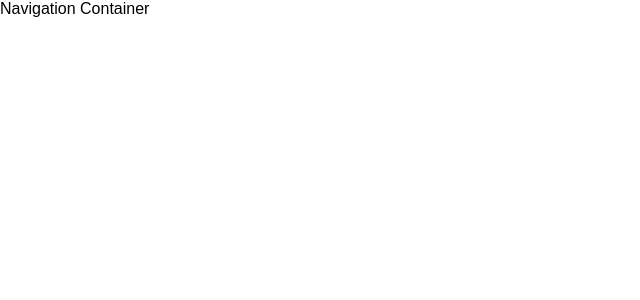
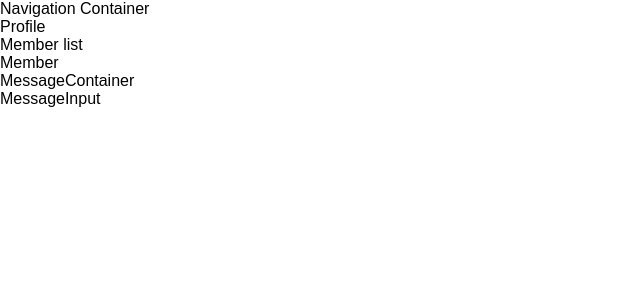
Before and after one commit to thienbao92/IDTMessaging, a React app: page / in a window 1280 px wide. Shown: the top 300 px of the page, without its empty margins (0-640 px from the left). Built offline with nearby package versions, Linux system fonts and the light colour scheme; no server answers.

Commit message:
Create children components

```diff
--- a/package.json
+++ b/package.json
@@ -49,6 +49,7 @@
     "whatwg-fetch": "1.0.0"
   },
   "dependencies": {
+    "axios": "^0.15.3",
     "cookie-parser": "^1.4.3",
     "express": "^4.14.0",
     "m": "^1.3.1",
@@ -56,6 +57,7 @@
     "mongoose": "^4.7.6",
     "react": "^15.4.2",
     "react-dom": "^15.4.2",
+    "socket.io-client": "^1.7.2",
     "uuid": "^3.0.1"
   },
   "scripts": {
--- a/src/App.js
+++ b/src/App.js
@@ -1,14 +1,21 @@
 import React, { Component } from 'react';
 import './index.scss';
 import NavContainer from './components/Nav/NavContainer';
+import ChatContainer from './components/Chat/ChatContainer';
+import io from 'socket.io-client';
+
+let socket = io("http://localhost:3000");
+
 class App extends Component {
+
+
   render() {
     return (
       <div className="App">
-        <NavContainer />
+        <NavContainer socket={socket} />
+      <ChatContainer socket={socket}/>
       </div>
     );
   }
-}
-
+};
 export default App;
--- a/src/components/Chat/ChatContainer.js
+++ b/src/components/Chat/ChatContainer.js
@@ -0,0 +1,24 @@
+import React, {Component} from 'react';
+import MessageInput from './MessageInput';
+import MessageContainer from './MessageContainer';
+
+class ChatContainer extends Component {
+  componentDidMount() {
+    this.props.socket.on('connect', ()=> {
+this.props.socket.on("welcome", data =>{
+  console.log(data);
+
+})
+  })
+}
+  render() {
+    return (
+      <div className="ChatContainer">
+        <MessageContainer />
+        <MessageInput />
+    </div>
+    );
+  }
+}
+
+export default ChatContainer;
--- /dev/null
+++ b/src/components/Chat/MessageContainer.js
@@ -0,0 +1,13 @@
+import React, {Component} from 'react';
+
+class MessageContainer extends Component {
+  render() {
+    return (
+      <div className="MessageContainer">
+        MessageContainer
+    </div>
+    );
+  }
+}
+
+export default MessageContainer;
--- /dev/null
+++ b/src/components/Chat/MessageInput.js
@@ -0,0 +1,13 @@
+import React, {Component} from 'react';
+
+class MessageInput extends Component {
+  render() {
+    return (
+      <div className="MessageInput">
+        MessageInput
+    </div>
+    );
+  }
+}
+
+export default MessageInput;
--- /dev/null
+++ b/src/components/Nav/Member.js
@@ -0,0 +1,13 @@
+import React, {Component} from 'react';
+
+class Member extends Component {
+  render() {
+    return (
+      <div className="Member">
+        Member
+    </div>
+    );
+  }
+}
+
+export default Member;
--- /dev/null
+++ b/src/components/Nav/MemberList.js
@@ -0,0 +1,16 @@
+import React, {Component} from 'react';
+import Member from './Member';
+
+class MemberList extends Component {
+  render() {
+    return (
+      <div className="Member">
+        Member list
+        <Member />
+
+    </div>
+    );
+  }
+}
+
+export default MemberList;
--- a/src/components/Nav/NavContainer.js
+++ b/src/components/Nav/NavContainer.js
@@ -1,10 +1,14 @@
 import React, {Component} from 'react';
+import Profile from './Profile';
+import MemberList from './MemberList';
 
 class NavContainer extends Component {
   render() {
     return (
-      <div>
+      <div className="NavContainer">
       Navigation Container
+      <Profile />
+    <MemberList />
     </div>
     );
   }
--- /dev/null
+++ b/src/components/Nav/Profile.js
@@ -0,0 +1,13 @@
+import React, {Component} from 'react';
+
+class Profile extends Component {
+  render() {
+    return (
+      <div className="NavContainer">
+        Profile
+    </div>
+    );
+  }
+}
+
+export default Profile;
--- a/src/index.scss
+++ b/src/index.scss
@@ -1,3 +1,10 @@
 h1 {
   color:blue !important
 }
+
+
+
+
+.ChatContainer {
+
+}
```
